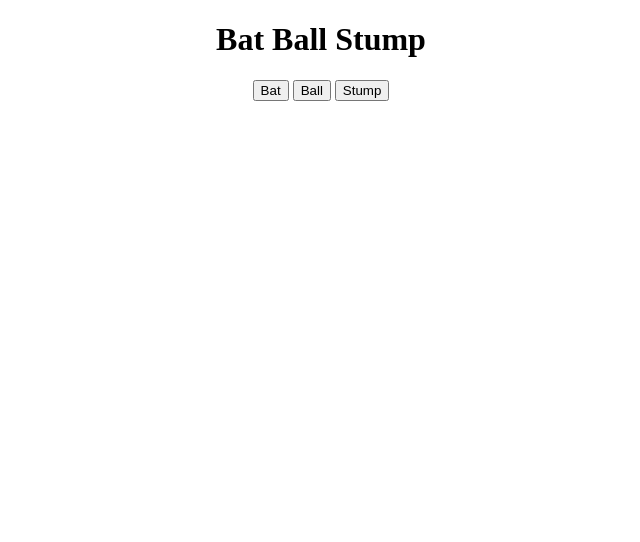
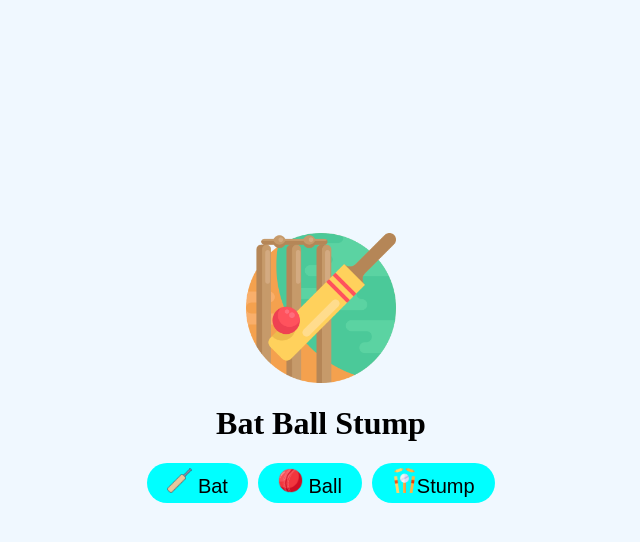
Before and after one commit to rudrapratap592005/Bat_Ball, a plain HTML site: page index.html in a window 1280 px wide. Shown: the whole page, without its empty margins (319-959 px from the left). Drawn offline with Linux system fonts and the light colour scheme.

Commit message:
added image

```diff
--- a/index.html
+++ b/index.html
@@ -6,7 +6,9 @@
     <title>Cricket </title>
     <link rel="stylesheet" href="./style.css" />
    <body>
+    <img src="./images/cricket (1).png" alt=""  width="150px">
     <h1>Bat Ball Stump</h1>
+    <div class="buttons-container">
 
       <button
             onclick="
@@ -14,14 +16,14 @@
 
 
                      let resultMsg =  getResult('Bat' , computerChoice);
-                               showResult('Bat' , computerChoice , resultMsg)  ">  Bat </button >
+                     showResult('Bat' , computerChoice , resultMsg)  "><img src="./images/cricket-bat.png" alt="" width="25px">  Bat </button >
 
                           <button onclick="
                   computerChoice= generateComputerChoice();
                  resultMsg =  getResult('Ball' , computerChoice);;
                  showResult('Ball' , computerChoice , resultMsg)"
 
-                                      >Ball</button>
+                            > <img src="./images/cricket-ball.png" alt="" width="25px"> Ball</button>
 
                      <button onclick="
 
@@ -29,7 +31,8 @@
                resultMsg  =   getResult('Stump' , computerChoice);
                showResult('Stump' , computerChoice , resultMsg)"
 
-                   >Stump</button>
+         ><img src="./images/cricket.png" alt="" width="25px">Stump</button>
+    </div>
                     <script src="first.js"> </script>
                   </body>
                    </html>
--- a/style.css
+++ b/style.css
@@ -1,4 +1,27 @@
+body {
+  text-align: center;
+  display: flex;
+  justify-content: center;
+  align-items: center;
+  height: 90vh;
+  flex-direction: column;
+  background-color: aliceblue;
+}
 
-body{
-    text-align: center;
+.buttons-container {
+  display: flex;
+  gap: 10px;
 }
+
+.buttons-container button {
+  background-color: aqua;
+  border: none;
+  padding: 5px 20px;
+  font-size: 20px;
+  border-radius: 50px;
+}
+
+.buttons-container button:hover {
+  background-color: red;
+  color: white;
+}
```
Also changed, not shown: images/cricket (1).png (added), images/cricket-ball.png (added), images/cricket-bat.png (added), images/cricket.png (added). Lines whose indentation alone changed are shown as unchanged.
